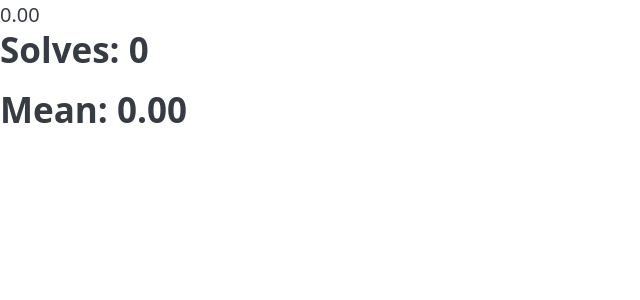
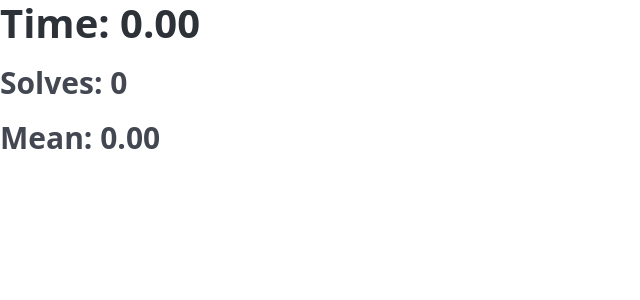
Before and after one commit to andlamb2002/lambro-trainer, a React (Vite) app: page / in a window 1280 px wide. Shown: the top 300 px of the page, without its empty margins (0-640 px from the left). Built offline with nearby package versions, Linux system fonts and the light colour scheme.

Commit message:
Resized text

```diff
--- a/src/Components/Timer.tsx
+++ b/src/Components/Timer.tsx
@@ -74,7 +74,7 @@ function Timer({ onStop }: Props) {
 
     return (
         <>
-            {(time / 1000).toFixed(2)}
+            <h1>Time: {(time / 1000).toFixed(2)}</h1>
         </>
     );
 }
--- a/src/Components/TimesList.tsx
+++ b/src/Components/TimesList.tsx
@@ -13,8 +13,8 @@ function TimesList({ times }: Props) {
     return (
         <>
             <div>
-                <h2>Solves: {times.length}</h2>
-                <h2>Mean: {mean}</h2>
+                <h3>Solves: {times.length}</h3>
+                <h3>Mean: {mean}</h3>
                 { times.map((time, index) => (
                     <span key={index}>{(time / 1000).toFixed(2)}{index < times.length - 1 ? ', ' : ''}</span>
                 ))}
```
